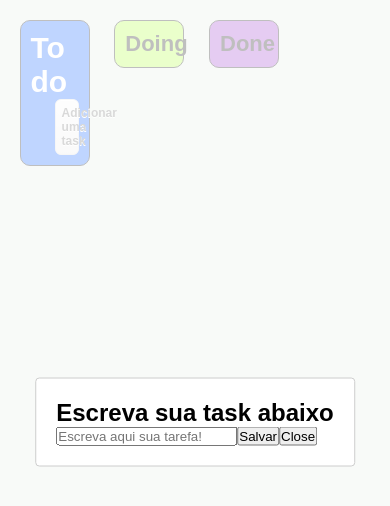
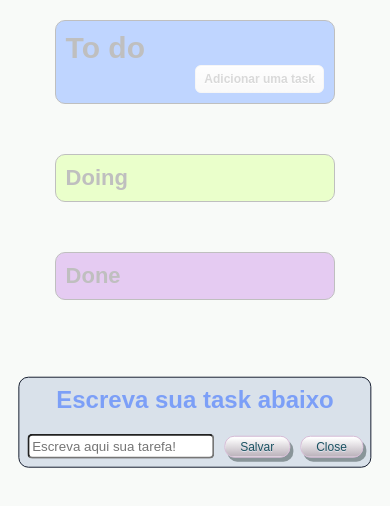
Before and after one commit to Marcos0098/Kanban, a React (Vite) app in the folder Kanban/: page / in a window 390 px wide. Both pictures are taken after a click on the button "Adicionar uma task". Shown: the top 506 px of the page. Built offline with nearby package versions, Linux system fonts and the light colour scheme.

Commit message:
projeto finalizado

```diff
--- a/Kanban/src/App.css
+++ b/Kanban/src/App.css
@@ -83,7 +83,6 @@
 }
 
 .todo h2{
-  color: #fff;
   font-size: 30px;
 }
 
@@ -129,3 +128,69 @@
   position:relative;
 	top:1px;
 }
+
+@media screen and (max-width: 1228px){
+
+  .container-geral{
+    display: flex ;
+    flex-direction: column ;
+    gap: 50px;
+    align-items: center;
+  }
+
+  .container-task{
+    width: 30%;
+  }
+
+  .miniContainer-task{
+    padding: 15px 7px;
+  }
+
+  .icons{
+    width: 20%;
+    margin-left: 10%;
+    transform: rotate(90deg);
+    justify-content: center;
+  }
+
+  .edit-delete button{
+    transform: rotate(-90deg);
+  }
+
+  .miniContainer-task p {
+    font-size: 22px;
+  }
+}
+
+@media screen and (max-width: 768px){
+
+  .container-geral{
+    display: flex ;
+    flex-direction: column ;
+    gap: 50px;
+    align-items: center;
+  }
+
+  .container-task{
+    width: 80%;
+  }
+
+  .miniContainer-task{
+    padding: 15px 7px;
+  }
+
+  .icons{
+    width: 20%;
+    margin-left: 10%;
+    transform: rotate(90deg);
+    justify-content: center;
+  }
+
+  .edit-delete button{
+    transform: rotate(-90deg);
+  }
+
+  .miniContainer-task p {
+    font-size: 22px;
+  }
+}
--- a/Kanban/src/App.jsx
+++ b/Kanban/src/App.jsx
@@ -17,8 +17,37 @@ const customStyles = {
     bottom: 'auto',
     marginRight: '-50%',
     transform: 'translate(-50%, -50%)',
+    color:'#7C9FF7',
+    backgroundColor: '#D9E1EA',
+    padding: '2%',
+    borderRadius: '10px',
+    border:'1px solid #181F31',
+    textAlign: 'center'
   },
 };
+
+const textInput = {
+    padding: '3px',
+    borderRadius: '5px',
+    marginTop: '20px'
+}
+
+const buttons = {
+    boxShadow: '3px 4px 0px 0px #899599',
+    background: 'linear-gradient(to bottom, #ffffff 5%, #bab1ba 100%)',
+    backgroundColor: '#ffffff',
+    borderRadius: '10px',
+    border: '1px solid #d6bcd6',
+    display: 'inline-block',
+    cursor: 'pointer',
+    color: '#1c5361',
+    fontFamily: 'Arial',
+    fontSize: '12px',
+    padding: '3px 15px',
+    textDecoration: 'none',
+    textShadow: '0px 1px 0px #e1e2ed',
+    marginLeft: '10px'
+}
 
 Modal.setAppElement(document.getElementById('root'));
 
@@ -83,10 +112,13 @@ function App() {
   }
 
   const handleEdit = () => {
+    console.log(editedIndex)
     const listaCopy = Array.from(listaTask);
-    listaCopy.splice(editedIndex, 1, {taskDesc: editedTask});
+    const taskEdita = listaCopy[editedIndex];
+    listaCopy.splice(editedIndex, 1, {taskDesc: editedTask, id: taskEdita.id, column: taskEdita.column});
 
-
+    console.log(editedIndex)
+    console.log(taskEdita)
     setListaTask(listaCopy);
     setEditedTask("");
     closeModalEdit();
@@ -191,9 +223,9 @@ function App() {
               >
                 <h2>Escreva sua task abaixo</h2>
                 <form onSubmit={handleSubmit}>
-                  <input type="text" placeholder='Escreva aqui sua tarefa!' value={task} onChange={handleTask}/>
-                  <input type="submit" value="Salvar" />
-                  <button onClick={closeModal}>Close</button>
+                  <input style={textInput} type="text" placeholder='Escreva aqui sua tarefa!' value={task} onChange={handleTask}/>
+                  <input style={buttons} type="submit" value="Salvar" />
+                  <button style={buttons} onClick={closeModal}>Close</button>
                 </form>
               </Modal>
 
@@ -204,10 +236,10 @@ function App() {
                 contentLabel="Edit Tasks"
                 >
                   <h2>Edite sua task</h2>
-                  <form onSubmit={handleEdit}>
-                    <input type="text" placeholder='Escreva aqui sua tarefa!' value={editedTask} onChange={handleEditedTask}/>
-                    <input type="submit" value="Salvar" />
-                    <button onClick={closeModalEdit}>Close</button>
+                  <form   onSubmit={handleEdit}>
+                    <input style={textInput} type="text" placeholder='Escreva aqui sua tarefa!' value={editedTask} onChange={handleEditedTask}/>
+                    <input style={buttons} type="submit" value="Salvar" />
+                    <button style={buttons} onClick={closeModalEdit}>Close</button>
                 </form>
                 </Modal>
             </div>
@@ -256,9 +288,9 @@ function App() {
                   >
                     <h2>Edite sua task</h2>
                     <form onSubmit={handleEdit}>
-                      <input type="text" placeholder='Escreva aqui sua tarefa!' value={editedTask} onChange={handleEditedTask}/>
-                      <input type="submit" value="Salvar" />
-                      <button onClick={closeModalEdit}>Close</button>
+                      <input style={textInput} type="text" placeholder='Escreva aqui sua tarefa!' value={editedTask} onChange={handleEditedTask}/>
+                      <input style={buttons} type="submit" value="Salvar" />
+                      <button style={buttons} onClick={closeModalEdit}>Close</button>
                   </form>
                   </Modal>
                 </div>
@@ -305,9 +337,9 @@ function App() {
               >
               <h2>Edite sua task</h2>
                 <form onSubmit={handleEdit}>
-                  <input type="text" placeholder='Escreva aqui sua tarefa!' value={editedTask} onChange={handleEditedTask}/>
-                  <input type="submit" value="Salvar" />
-                  <button onClick={closeModalEdit}>Close</button>
+                  <input style={textInput} type="text" placeholder='Escreva aqui sua tarefa!' value={editedTask} onChange={handleEditedTask}/>
+                  <input style={buttons} type="submit" value="Salvar" />
+                  <button style={buttons} onClick={closeModalEdit}>Close</button>
                 </form>
               </Modal>
             </div>
```
